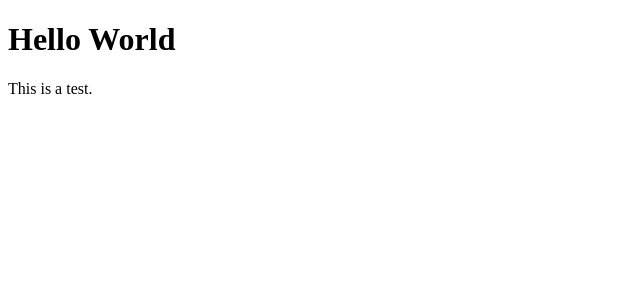
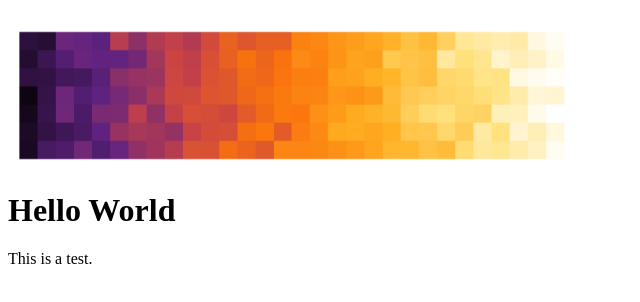
Before and after one commit to samroland/samroland.github.io, a plain HTML site: page index.html in a window 1280 px wide. Shown: the whole page, without its empty margins (0-640 px from the left). Drawn offline with Linux system fonts and the light colour scheme.

Commit message:
Test picture

```diff
--- a/index.html
+++ b/index.html
@@ -1,6 +1,7 @@
 <!DOCTYPE html>
 <html>
 <body>
+<h1><img src="images/RandomColor.png" width="568" height="149" align="absmiddle"></h1>
 <h1>Hello World</h1>
 <p>This is a test.</p>
 </body>
```
Also changed, not shown: images/RandomColor.png (added).
